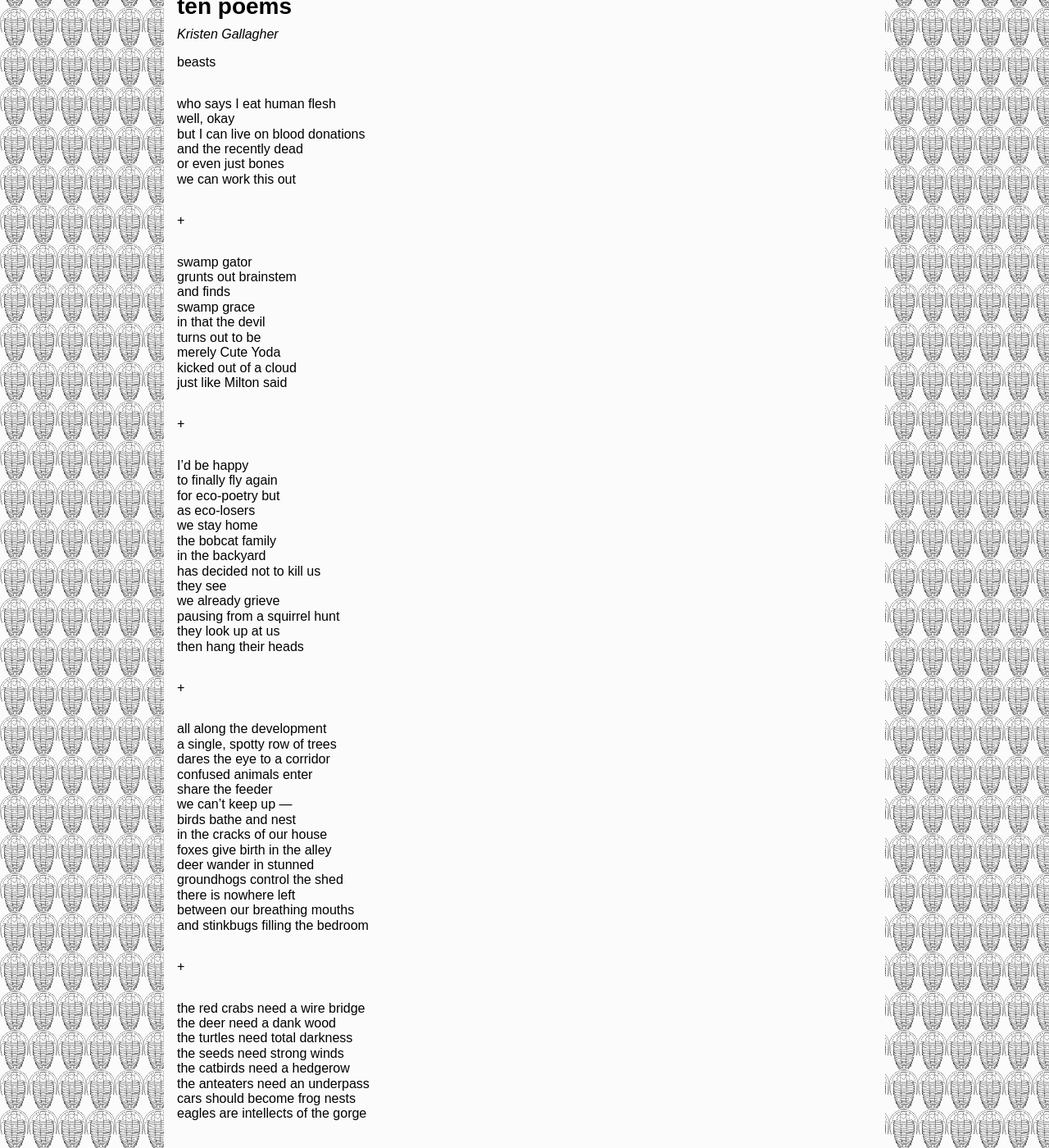
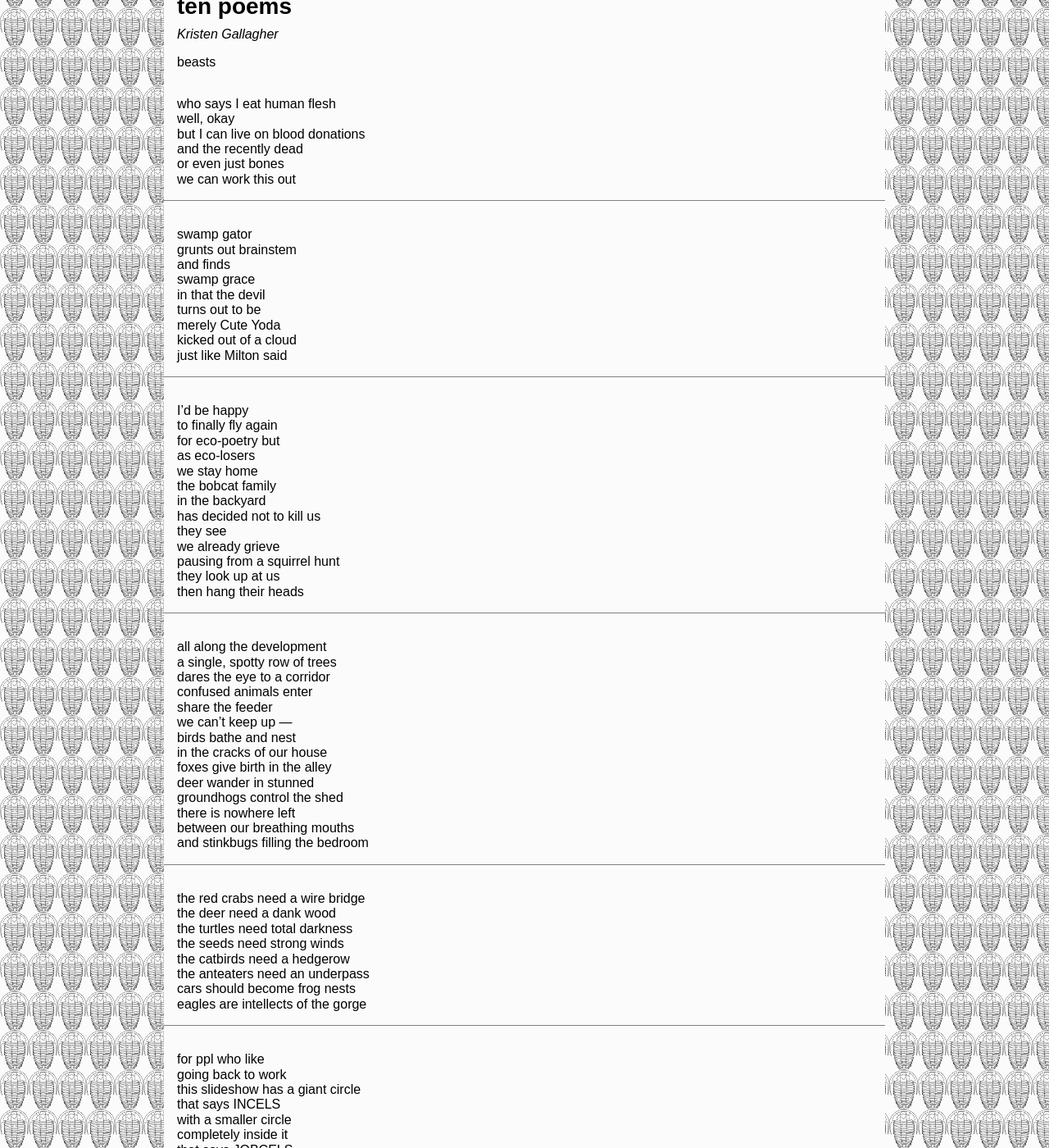
Before and after one commit to trilobite-poetry/trilobite-poetry.github.io, a Jekyll site: the page built from issues/_current/gallagher.md, in a window 1280 px wide and 1400 px high, scrolled down 231 px. Shown: the whole window at 82% size. Built offline with Jekyll 4.4.1, drawn with Linux system fonts in a browser that asks for light colours.

Commit message:
gallagher newpoems

```diff
--- a/issues/_current/gallagher.md
+++ b/issues/_current/gallagher.md
@@ -20,10 +20,7 @@
 we can work this out
 
 ---
-
-+
-
----
+{: .newpoem }
 
 swamp gator
 
@@ -44,10 +41,7 @@
 just like Milton said
 
 ---
-
-+
-
----
+{: .newpoem }
 
 I'd be happy
 
@@ -76,10 +70,7 @@
 then hang their heads
 
 ---
-
-+
-
----
+{: .newpoem }
 
 all along the development
 
@@ -110,10 +101,7 @@
 and stinkbugs filling the bedroom
 
 ---
-
-+
-
----
+{: .newpoem }
 
 the red crabs need a wire bridge
 
@@ -132,10 +120,7 @@
 eagles are intellects of the gorge
 
 ---
-
-+
-
----
+{: .newpoem }
 
 for ppl who like
 
@@ -154,10 +139,7 @@
 these times need a whole new language
 
 ---
-
-+
-
----
+{: .newpoem }
 
 sad jobcels --
 
@@ -184,10 +166,7 @@
 with the wet ducks
 
 ---
-
-+
-
----
+{: .newpoem }
 
 I was in a flow state
 
@@ -242,10 +221,7 @@
 Lola vs. Powerman
 
 ---
-
-+
-
----
+{: .newpoem }
 
 in the remembrance place
 
@@ -280,10 +256,7 @@
 the shadow out from under
 
 ---
-
-+
-
----
+{: .newpoem }
 
 like a dog in a play
 
```
